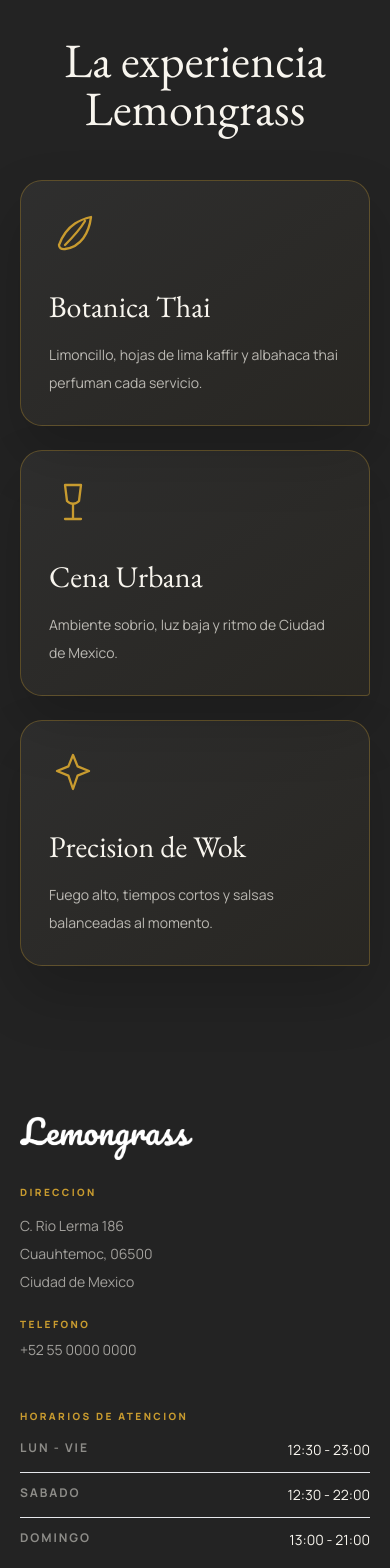
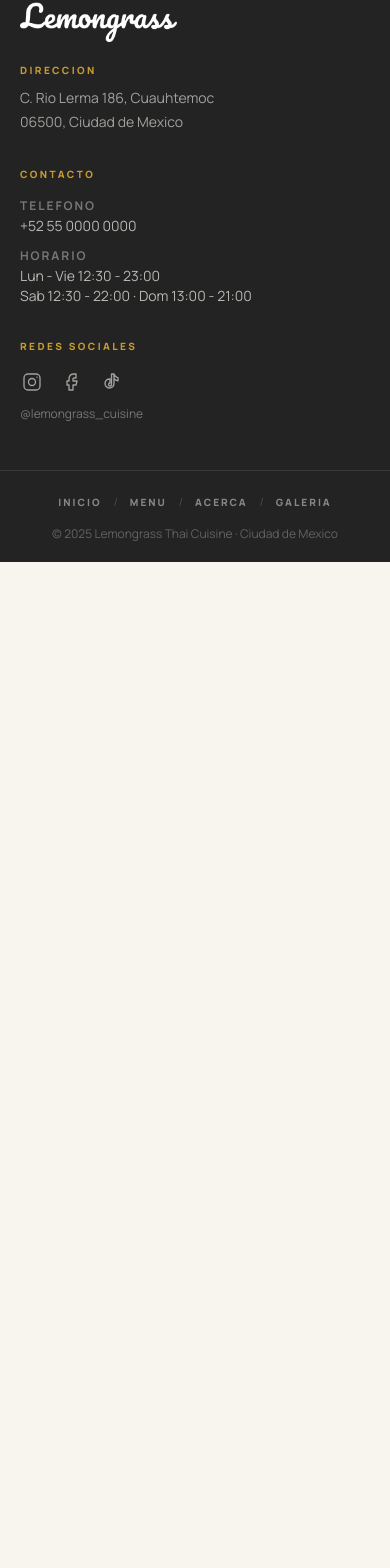
Before and after one commit to superdecode/lemongrass, a React (Vite) app: page / in a window 390 px wide. Shown: the part 5736-7304 px from the top of the page. After the commit the page ends 6298 px from the top, so only its background shows below. Built offline with nearby package versions, Linux system fonts and the light colour scheme.

Commit message:
fix: ajustes de layout - alergias al final del menu, footer compacto, eliminar bloques identidad y experiencia

```diff
--- a/src/App.jsx
+++ b/src/App.jsx
@@ -322,7 +322,6 @@ function HomePage({ onNavigate }) {
       <ReviewsCarousel />
       <TriptychSection />
       <IngredientsGrid />
-      <ExperienceSection />
     </>
   )
 }
@@ -508,18 +507,6 @@ function MenuPage() {
       <div className="section-padding pt-10">
         <div className="mx-auto max-w-[1240px]">
 
-          {/* Allergy notice */}
-          <div className="allergy-banner">
-            <svg className="mt-0.5 h-5 w-5 shrink-0 text-gold" viewBox="0 0 24 24" fill="none" stroke="currentColor" strokeWidth="1.6" strokeLinecap="round" strokeLinejoin="round">
-              <path d="M10.29 3.86 1.82 18a2 2 0 0 0 1.71 3h16.94a2 2 0 0 0 1.71-3L13.71 3.86a2 2 0 0 0-3.42 0Z" />
-              <path d="M12 9v4M12 17h.01" />
-            </svg>
-            <p className="text-sm leading-7 text-charcoal/75">
-              <strong className="font-black text-charcoal">Informacion importante:</strong>{' '}
-              Consulte con su mesero sobre cualquier tipo de alergia o restriccion alimentaria antes de realizar su pedido. Su salud y seguridad son nuestra maxima prioridad.
-            </p>
-          </div>
-
           {/* Category tabs */}
           <div className="menu-tabs-wrap">
             <div className="menu-tabs">
@@ -568,6 +555,18 @@ function MenuPage() {
               </div>
             </motion.div>
           </AnimatePresence>
+
+          {/* Allergy notice */}
+          <div className="allergy-banner">
+            <svg className="mt-0.5 h-5 w-5 shrink-0 text-gold" viewBox="0 0 24 24" fill="none" stroke="currentColor" strokeWidth="1.6" strokeLinecap="round" strokeLinejoin="round">
+              <path d="M10.29 3.86 1.82 18a2 2 0 0 0 1.71 3h16.94a2 2 0 0 0 1.71-3L13.71 3.86a2 2 0 0 0-3.42 0Z" />
+              <path d="M12 9v4M12 17h.01" />
+            </svg>
+            <p className="text-sm leading-7 text-charcoal/75">
+              <strong className="font-black text-charcoal">Informacion importante:</strong>{' '}
+              Consulte con su mesero sobre cualquier tipo de alergia o restriccion alimentaria antes de realizar su pedido. Su salud y seguridad son nuestra maxima prioridad.
+            </p>
+          </div>
         </div>
       </div>
 
@@ -741,24 +740,6 @@ function AboutPage({ onNavigate }) {
         </Reveal>
       </section>
 
-      {/* Brand identity */}
-      <section className="section-padding">
-        <Reveal className="mx-auto grid max-w-[1180px] gap-10 md:grid-cols-[.9fr_1.1fr] md:items-center">
-          <div className="brand-card">
-            <img src={chefPlating} alt="" className="brand-card-photo" loading="lazy" decoding="async" />
-            <img src={logoFull} alt="Lemongrass Thai Cuisine" className="mx-auto w-72" />
-          </div>
-          <div>
-            <p className="label text-gold">Identidad</p>
-            <h2 className="mt-4 font-serif text-5xl leading-none">Minimalismo, oro y sombra</h2>
-            <p className="mt-6 text-base leading-8 text-charcoal/65">
-              La marca combina una silueta inspirada en arquitectura tailandesa con un lenguaje
-              editorial de CDMX: espacios amplios, dorado contenido y un esmeralda profundo que
-              sostiene la experiencia de principio a fin de cada noche.
-            </p>
-          </div>
-        </Reveal>
-      </section>
     </section>
   )
 }
@@ -806,52 +787,40 @@ function GalleryPage() {
 function Footer({ onNavigate }) {
   return (
     <footer className="bg-charcoal text-ivory">
-      <div className="mx-auto max-w-[1180px] px-5 py-16 md:px-10">
-        <div className="grid gap-12 md:grid-cols-3 md:gap-8">
-          {/* Col 1: Brand + address */}
+      <div className="mx-auto max-w-[1180px] px-5 py-12 md:px-10">
+        <div className="grid gap-8 md:grid-cols-3 md:gap-10">
+          {/* Col 1: Logo + Dirección */}
           <div>
-            <img src={logoText} alt="Lemongrass Thai Cuisine" className="mb-6 w-44 brightness-0 invert" />
-            <p className="label text-gold mb-3">Direccion</p>
-            <p className="text-sm leading-7 text-ivory/60">
-              C. Rio Lerma 186<br />
-              Cuauhtemoc, 06500<br />
-              Ciudad de Mexico
-            </p>
-            <p className="mt-5 label text-gold mb-2">Telefono</p>
-            <p className="text-sm text-ivory/60">+52 55 0000 0000</p>
+            <img src={logoText} alt="Lemongrass Thai Cuisine" className="mb-5 w-40 brightness-0 invert" />
+            <p className="label text-gold mb-2">Direccion</p>
+            <p className="text-sm leading-6 text-ivory/60">C. Rio Lerma 186, Cuauhtemoc<br />06500, Ciudad de Mexico</p>
           </div>
 
-          {/* Col 2: Hours */}
+          {/* Col 2: Contacto */}
           <div>
-            <p className="label text-gold mb-4">Horarios de Atencion</p>
+            <p className="label text-gold mb-4">Contacto</p>
             <div className="space-y-3">
-              <div className="flex justify-between gap-4 border-b border-ivory/8 pb-3">
-                <span className="text-xs font-bold uppercase tracking-[0.16em] text-ivory/50">Lun - Vie</span>
-                <span className="text-sm text-ivory/72">12:30 - 23:00</span>
+              <div>
+                <p className="text-xs font-bold uppercase tracking-[0.16em] text-ivory/40 mb-0.5">Telefono</p>
+                <p className="text-sm text-ivory/70">+52 55 0000 0000</p>
               </div>
-              <div className="flex justify-between gap-4 border-b border-ivory/8 pb-3">
-                <span className="text-xs font-bold uppercase tracking-[0.16em] text-ivory/50">Sabado</span>
-                <span className="text-sm text-ivory/72">12:30 - 22:00</span>
-              </div>
-              <div className="flex justify-between gap-4">
-                <span className="text-xs font-bold uppercase tracking-[0.16em] text-ivory/50">Domingo</span>
-                <span className="text-sm text-ivory/72">13:00 - 21:00</span>
+              <div>
+                <p className="text-xs font-bold uppercase tracking-[0.16em] text-ivory/40 mb-0.5">Horario</p>
+                <p className="text-sm text-ivory/70">Lun - Vie 12:30 - 23:00</p>
+                <p className="text-sm text-ivory/70">Sab 12:30 - 22:00 · Dom 13:00 - 21:00</p>
               </div>
             </div>
           </div>
 
-          {/* Col 3: Social */}
+          {/* Col 3: Redes Sociales */}
           <div>
             <p className="label text-gold mb-4">Redes Sociales</p>
-            <div className="flex gap-4 mb-4">
+            <div className="flex gap-4 mb-3">
               <SocialIcon type="instagram" />
               <SocialIcon type="facebook" />
               <SocialIcon type="tiktok" />
             </div>
-            <p className="text-xs text-ivory/40 mb-6">@lemongrass_cuisine</p>
-            <p className="text-sm leading-7 text-ivory/60">
-              Siguenos para ver los ultimos platillos, cocteles de temporada y eventos especiales.
-            </p>
+            <p className="text-xs text-ivory/40">@lemongrass_cuisine</p>
           </div>
         </div>
       </div>
```
